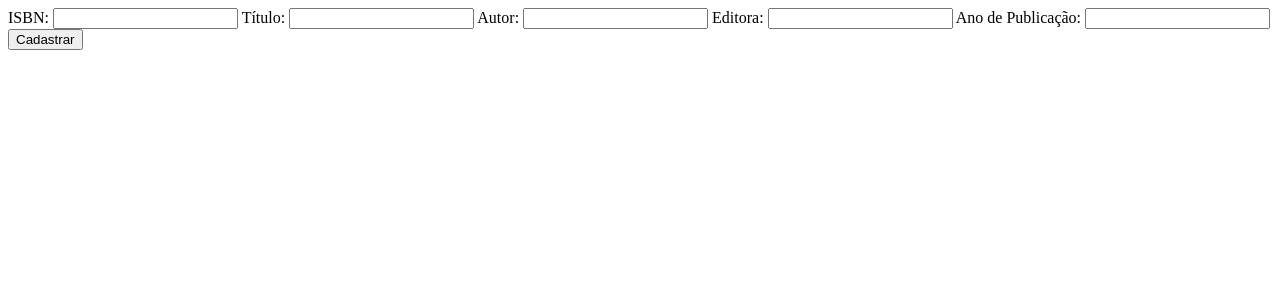
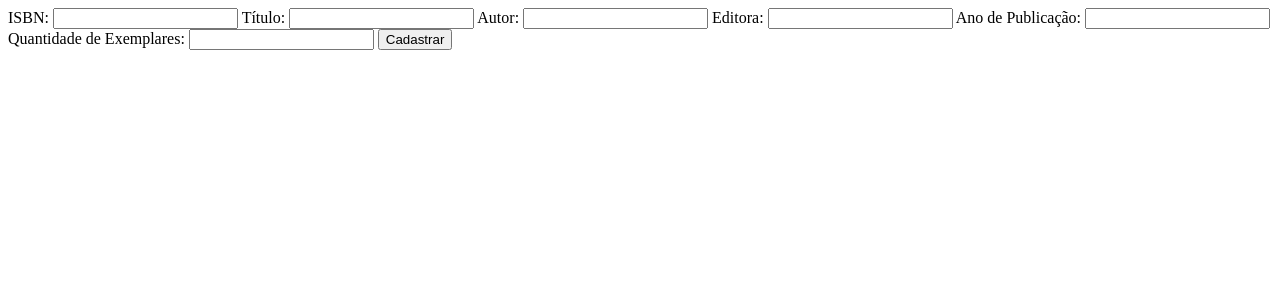
Before and after one commit to camilabsp/app_flask, a Flask app: template templates/cadastrar_livro.html in a window 1280 px wide. Shown: the top 300 px of the page. Run offline with Flask 3, Linux system fonts and the light colour scheme; the template is opened without the code that fills it, so the values that code supplies are empty.

Commit message:
update app

```diff
--- a/app.py
+++ b/app.py
@@ -26,6 +26,7 @@ class Livro(db.Model):
     editora = db.Column(db.String(200), nullable=False)
     ano = db.Column(db.String(100), nullable=False)
     disponivel = db.Column(db.Boolean, default=True)
+    quantidade_exemplares = db.Column(db.Integer, nullable=False)
 
 class Emprestimo(db.Model):
     id = db.Column(db.Integer, primary_key=True)
@@ -41,9 +42,9 @@ class Emprestimo(db.Model):
     livro = db.relationship('Livro', backref=db.backref('emprestimos', lazy=True))
 
 #Função para calcular multa
-def calcular_multa(prazo_devolucao, data_atual):
-    if data_atual > prazo_devolucao:
-        dias = (data_atual - prazo_devolucao).days
+def calcular_multa(prazo_devolucao, data_devolucao):
+    if data_devolucao > prazo_devolucao:
+        dias = (data_devolucao - prazo_devolucao).days
         taxa = dias * 1  #(taxa R$1,00 real por dia de atraso)
         return taxa
     return 0
@@ -131,9 +132,10 @@ def cadastrar_livro():
         autor = request.form['autor']
         editora = request.form['editora']
         ano = request.form['ano']
-        if isbn and titulo and autor and editora and ano:
-            novo_usuario = Livro(isbn=isbn, titulo = titulo, autor = autor, editora = editora, ano = ano)
-            db.session.add(novo_usuario)
+        quantidade_exemplares = request.form['quantidade_exemplares']
+        if isbn and titulo and autor and editora and ano and quantidade_exemplares:
+            novo_livro = Livro(isbn=isbn, titulo=titulo, autor=autor, editora=editora, ano=ano, quantidade_exemplares=quantidade_exemplares, disponivel=True)
+            db.session.add(novo_livro)
             db.session.commit()
             flash(f'Livro "{titulo}" Cadastrado com Sucesso!')
             return redirect('/adm/livros/cadastrar')
@@ -177,13 +179,16 @@ def emprestimo():
         usuario = Usuario.query.get(usuario_id)
 
         if livro and usuario:
-            if livro.disponivel:
+            if livro.quantidade_exemplares > 0:
                 if len([e for e in usuario.emprestimos if not e.finalizado]) < 3:
+                    livro.quantidade_exemplares -= 1
                     emprestimo = Emprestimo(usuario=usuario, livro=livro)
                     db.session.add(emprestimo)
-                    livro.disponivel = False
                     db.session.commit()
                     flash('Empréstimo realizado com sucesso!')
+                elif livro.quantidade_exemplares == 0:
+                    livro.disponivel = False
+                    flash('Não há exemplares disponíveis para empréstimo.')
                 else:
                     flash('Você atingiu o limite máximo de empréstimos.')
             else:
@@ -244,12 +249,12 @@ def devolucao():
                     # Marca o livro como disponível novamente
 
                     livro = emprestimo.livro
+                    livro.quantidade_exemplares += 1
                     livro.disponivel = True
 
                     # Marca o empréstimo como finalizado apenas quando o livro for devolvido
                     if livro.disponivel:
                         emprestimo.finalizado = True
-
 
                     db.session.commit()
 
--- a/templates/acervo.html
+++ b/templates/acervo.html
@@ -17,6 +17,7 @@
                 <p>ISBN: {{ livro.isbn }}</p>
                 <p>Editora: {{ livro.editora }}</p>
                 <p>Ano de Publicação: {{ livro.ano }}</p>
+                <p>Qtd. Exemplares: {{ livro.quantidade_exemplares }}</p>
                 <a href="/edit/{{ livro.id }}" class="btn btn-primary">Editar</a>
                 <a href="/delete/{{ livro.id }}" class="btn btn-danger">Excluir</a>
             </li>
--- a/templates/cadastrar_livro.html
+++ b/templates/cadastrar_livro.html
@@ -35,6 +35,9 @@
             <label for="ano">Ano de Publicação:</label>
             <input type="text" name="ano" id="ano" required>
 
+            <label for="ano">Quantidade de Exemplares:</label>
+            <input type="text" name="quantidade_exemplares" id="quantidade_exemplares" required>
+
             <button type="submit">Cadastrar</button>
         </form>
     </div>
--- a/templates/lista_emprestimos.html
+++ b/templates/lista_emprestimos.html
@@ -57,7 +57,6 @@
                             Em Andamento
                         {% endif %}
                     </td>
-
                 </tr>
             {% endfor %}
         </tbody>
```
Also changed, not shown: instance/library.db.
